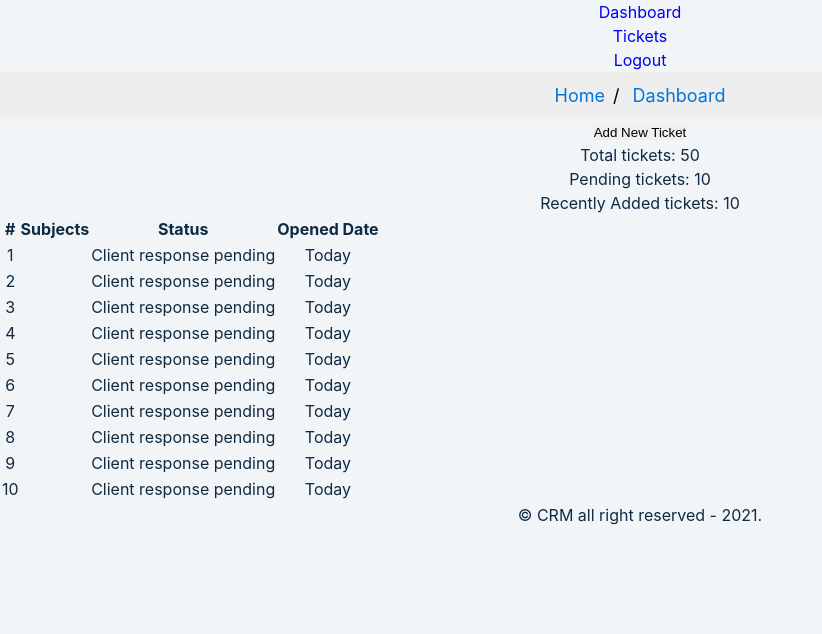
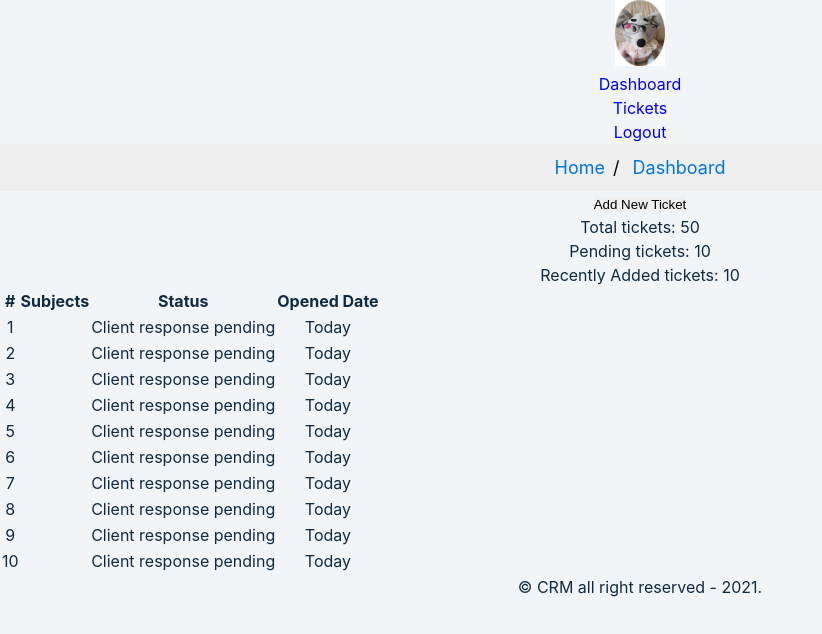
Before and after one commit to tsvGithub/MERN_CRM_Ticket_System, a React (Create React App) app in the folder client/: page / in a window 1280 px wide. Shown: the top 634 px of the page, without its empty margins (0-822 px from the left). Built offline with nearby package versions, Linux system fonts and the light colour scheme.

Commit message:
Logo added

```diff
--- a/client/src/layout/partials/Header.component.js
+++ b/client/src/layout/partials/Header.component.js
@@ -1,8 +1,10 @@
 import React from "react";
+import logo from "../../assets/img/MrsZhur.png";
 
 const Header = () => {
   return (
     <header>
+      <img src={logo} alt="Logo" width="50px" />
       <nav>
         <ul>
           <li>
```
